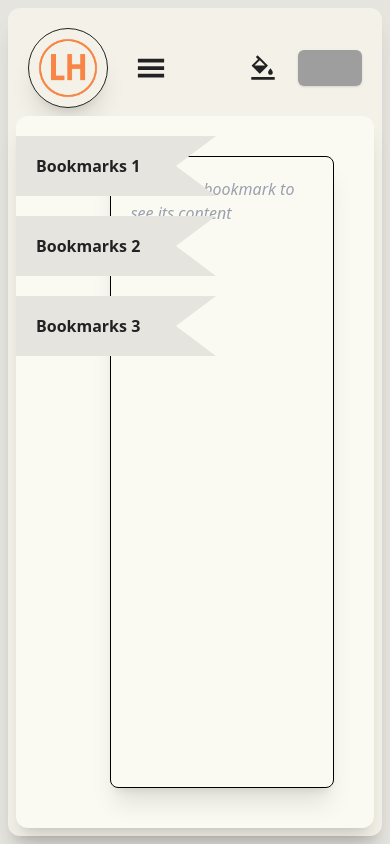
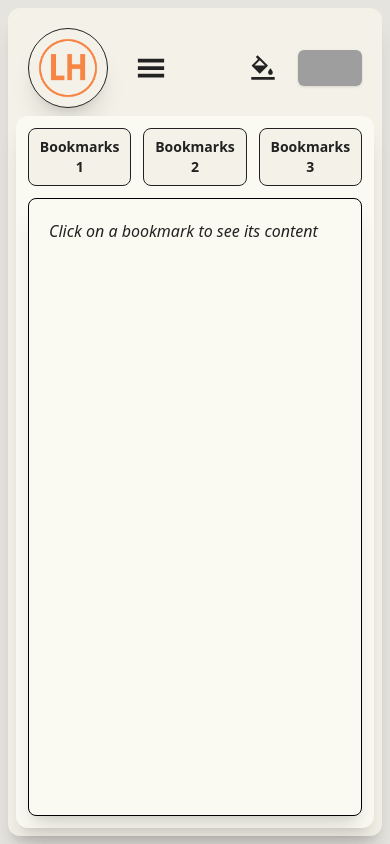
Before and after one commit to Loicrogue/monSite, a React (Vite) app in the folder front/: page /interests in a window 390 px wide. Built offline with nearby package versions, Linux system fonts and the light colour scheme; grey boxes are pictures that could not be loaded.

Commit message:
added responsivity to interests page content

```diff
--- a/front/src/components/interestsComponent.tsx
+++ b/front/src/components/interestsComponent.tsx
@@ -1,19 +1,79 @@
 import React, { useState } from 'react';
 import { motion } from 'framer-motion';
 import { useTranslation } from 'react-i18next';
+import useResponsive from '../hooks/useResponsive';
 
 const InterestsComponent: React.FC = () => {
   const { t } = useTranslation();
+  const { isMobile, isTablet } = useResponsive();
+  const paddingContentZoneClass = isTablet ? "py-5 pr-5" : "py-10 pr-10";
+  const textSizeClass = isTablet ? "text-sm" : "text-l";
+  const paddingLeftBookmarkTextClass = isTablet ? "pl-2" : "pl-5";
 
   const [selectedId, setSelectedId] = useState<string | null>(null);
 
   const bookmarks = [
-    { id: "1", label: t('pages.interests.bookmarks.1'), content: t('pages.interests.contents.1') },
-    { id: "2", label: t('pages.interests.bookmarks.2'), content: t('pages.interests.contents.2') },
-    { id: "3", label: t('pages.interests.bookmarks.3'), content: t('pages.interests.contents.3') },
+    { id: "1", label: t('pages.interests.bookmarks.1'), content: t('pages.notFound.workInProgress') }, // t('pages.interests.contents.1')
+    { id: "2", label: t('pages.interests.bookmarks.2'), content: t('pages.notFound.workInProgress') }, // t('pages.interests.contents.2')
+    { id: "3", label: t('pages.interests.bookmarks.3'), content: t('pages.notFound.workInProgress') }, // t('pages.interests.contents.3')
   ];
 
   return (
+    <>
+        {isMobile ? (
+            <div className="flex flex-col justify-items-center w-full">
+              {/* Colonne des signets */}
+              <motion.div
+                initial={{ opacity: 0, y: -200 }}
+                animate={{ opacity: 1, y: 0 }}
+                transition={{ duration: 0.8, ease: "easeOut" }}
+                className="w-full p-3 pb-0"
+              >
+                <div className="flex flex-row w-full h-full justify-center gap-3">
+                  {bookmarks.map((s) => (
+                    <div
+                      key={s.id}
+                      onClick={() => setSelectedId(s.id)}
+                      className={`
+                        rounded-lg border border-monSite p-2 font-bold cursor-pointer w-full text-center text-sm
+                        ${selectedId === s.id
+                          ? "bg-monSite text-container-monSite"
+                          : "bg-container-monSite text-monSite"}
+                      `}
+                    >
+                      <span>{s.label}</span>
+                    </div>
+                  ))}
+                </div>
+              </motion.div>
+
+              {/* Zone de contenu */}
+              <motion.div
+                initial={{ opacity: 0, y: 200 }}
+                animate={{ opacity: 1, y: 0 }}
+                transition={{ duration: 0.8, ease: "easeOut" }}
+                className="w-full h-full p-3"
+              >
+                <div className="flex flex-row h-full rounded-lg border border-black shadow-xl p-5">
+                  {selectedId ? (
+                    <motion.div
+                      key={selectedId}
+                      initial={{ opacity: 0, y: 20 }}
+                      animate={{ opacity: 1, y: 0 }}
+                      transition={{ duration: 0.4 }}
+                      className="text-l text-monSite"
+                    >
+                      {bookmarks.find((s) => s.id === selectedId)?.content}
+                    </motion.div>
+                  ) : (
+                    <span className="text-monSite italic">
+                      {t("pages.interests.selectHint")}
+                    </span>
+                  )}
+                </div>
+              </motion.div>
+            </div>
+        ) : (
             <div className="flex flex-row justify-items-center w-full">
               {/* Colonne des signets */}
               <motion.div
@@ -23,16 +83,16 @@ const InterestsComponent: React.FC = () => {
                 className="w-3/20 h-full py-5"
               >
                 <div className="flex flex-row">
-          <div className="flex flex-col gap-5">
+                  <div className="flex flex-col gap-5 w-full">
                     {bookmarks.map((s) => (
                       <motion.div
                         key={s.id}
                         onClick={() => setSelectedId(s.id)}
-                initial={{ width: 200 }}
-                animate={{ width: selectedId === s.id ? 250 : 200 }}
-                whileHover={{ width: 250 }}
+                        initial={{ width: "80%" }}
+                        animate={{ width: selectedId === s.id ? "95%" : "80%" }}
+                        whileHover={{ width: "95%" }}
                         transition={{ duration: 0.3 }}
-                className="h-[60px] bg-background-signets-monSite flex items-center pl-5 text-signets-monSite font-bold cursor-pointer"
+                        className={`h-[60px] bg-background-signets-monSite flex items-center ${paddingLeftBookmarkTextClass} text-signets-monSite font-bold cursor-pointer ${textSizeClass}`}
                         style={{
                           clipPath:
                             "polygon(0 0, 100% 0, 80% 50%, 100% 100%, 0 100%)",
@@ -50,7 +110,7 @@ const InterestsComponent: React.FC = () => {
                 initial={{ opacity: 0, y: 500 }}
                 animate={{ opacity: 1, y: 0 }}
                 transition={{ duration: 0.8, ease: "easeOut" }}
-        className="w-17/20 h-full p-10"
+                className={`w-17/20 h-full ${paddingContentZoneClass}`}
               >
                 <div className="flex flex-row h-full rounded-lg border border-black shadow-xl p-5">
                   {selectedId ? (
@@ -59,18 +119,20 @@ const InterestsComponent: React.FC = () => {
                       initial={{ opacity: 0, y: 20 }}
                       animate={{ opacity: 1, y: 0 }}
                       transition={{ duration: 0.4 }}
-              className="text-lg text-gray-800"
+                      className="text-lg text-monSite"
                     >
                       {bookmarks.find((s) => s.id === selectedId)?.content}
                     </motion.div>
                   ) : (
-            <span className="text-gray-400 italic">
-              {t('pages.interests.selectHint')}
+                    <span className="text-monSite italic">
+                      {t("pages.interests.selectHint")}
                     </span>
                   )}
                 </div>
               </motion.div>
             </div>
+        )}
+    </>
   );
 };
 
```
Lines whose indentation alone changed are shown as unchanged.
